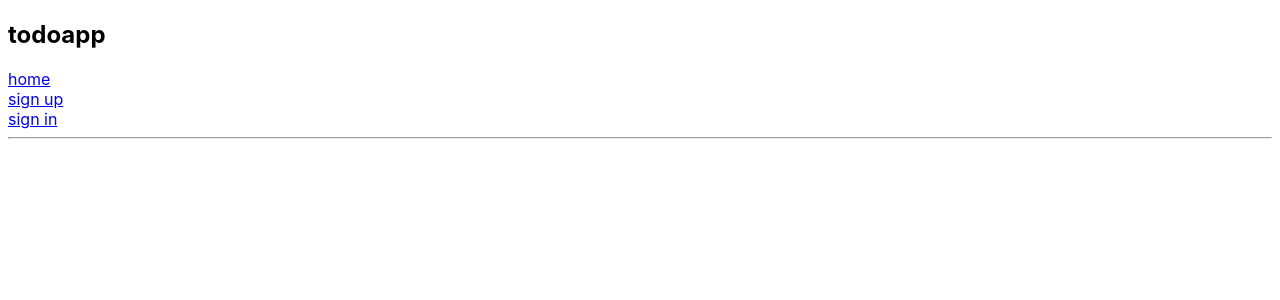
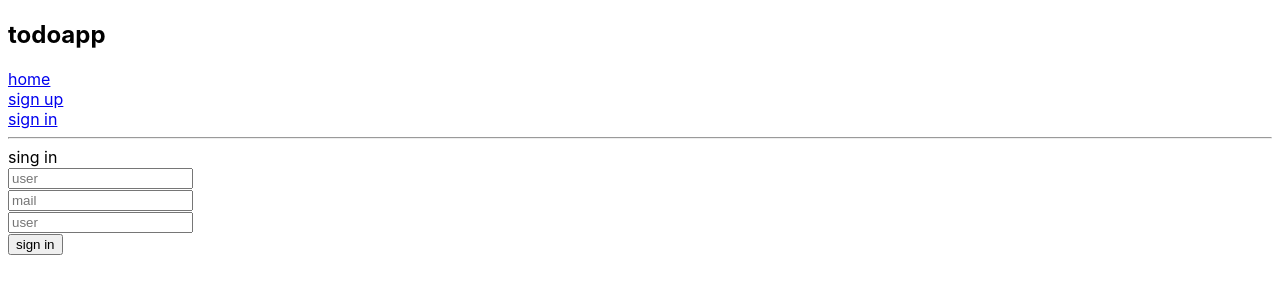
Before and after one commit to yoneda/react-redux-ts-login-todo, a React (Create React App) app: page /register in a window 1280 px wide. Shown: the top 300 px of the page. Built offline with nearby package versions, Linux system fonts and the light colour scheme.

Commit message:
add RegisterForm

```diff
--- a/src/containers/RegisterPage.tsx
+++ b/src/containers/RegisterPage.tsx
@@ -2,7 +2,10 @@
 import Header from "../components/Header";
 import Title from "../components/Title";
 import Line from "../components/Line";
+import RegisterForm from "../components/RegisterForm";
+import Button from "../components/Button";
 import { Link } from "react-router-dom";
+import FormInput from '../components/FormInput';
 
 const RegisterPage: React.FC = () => {
   return (
@@ -14,6 +17,12 @@
         <Link to="login">sign in</Link>
         <Line />
       </Header>
+      <RegisterForm
+        renderForm1={(mail, setMail) => <FormInput text={mail} placeholder={"mail"} changeHandler={(text) => setMail(text)} />}
+        renderForm2={(user, setUser) => <FormInput text={user} placeholder={"user"} changeHandler={(text) => setUser(text)} />}
+        renderForm3={(pass, setPass) => <FormInput text={pass} placeholder={"pass"} changeHandler={(text) => setPass(text)} />}
+        renderButton={(mail, user, pass) => <Button text={"sign in"} clickHandler={() => console.log(`mail:${mail},user: ${user},pass: ${pass}`)} />}
+      />
     </div>
   )
 }
```
